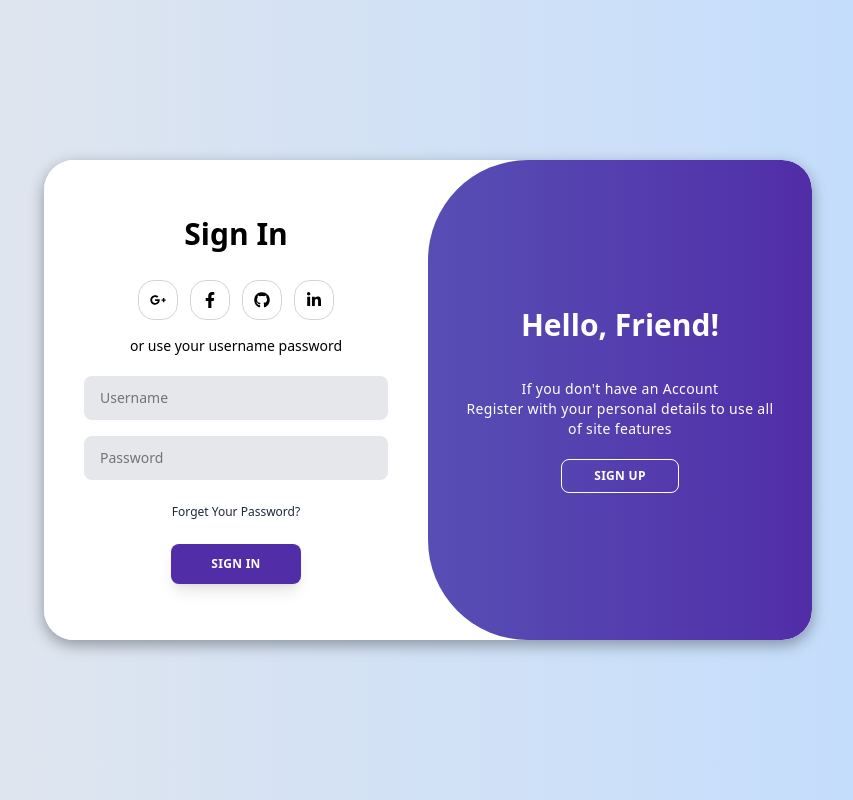
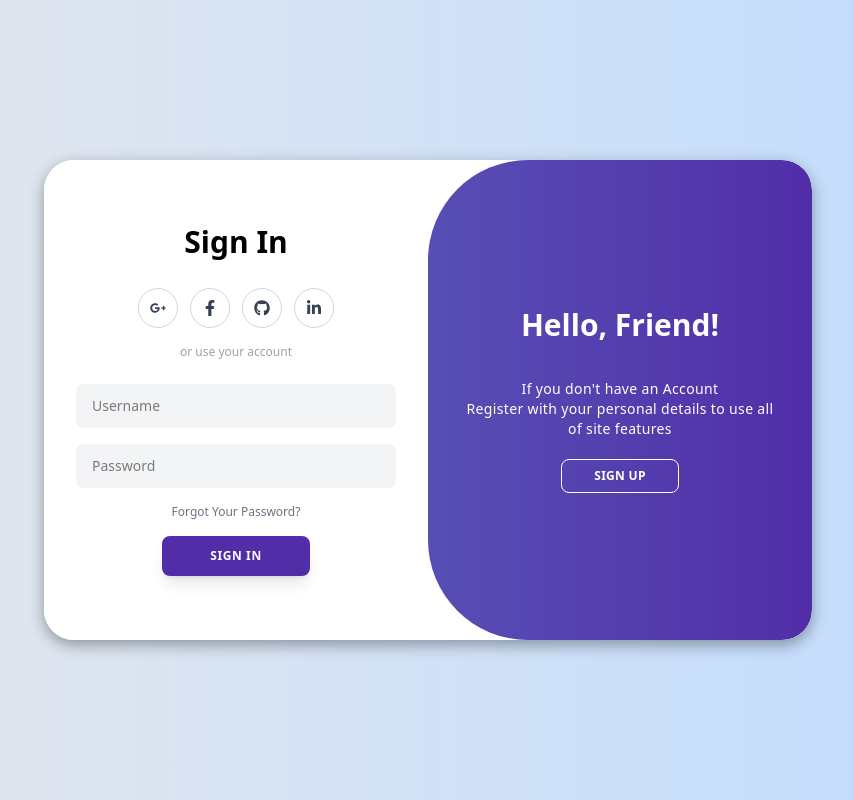
Before and after one commit to enamul-asad/quiz-app-frontend, a React (Vite) app: page / in a window 1280 px wide. Shown: the whole page, without its empty margins (212-1065 px from the left). Built offline with nearby package versions, Linux system fonts and the light colour scheme; no server answers.

Commit message:
some correct

```diff
--- a/src/components/auth/SignInForm.jsx
+++ b/src/components/auth/SignInForm.jsx
@@ -7,55 +7,84 @@ const SignInForm = ({ isActive, setIsActive }) => {
   const [username, setUsername] = useState('');
   const [password, setPassword] = useState('');
   const [error, setError] = useState('');
+  const [isLoading, setIsLoading] = useState(false); // <--- 1. New State
+
   const { login } = useAuth();
   const navigate = useNavigate();
 
   const handleSubmit = async (e) => {
     e.preventDefault();
     setError('');
-    const success = await login(username, password);
-    if (success) {
-      navigate('/dashboard');
-    } else {
-      setError('Invalid username or password');
+    setIsLoading(true); // <--- 2. Start Loading
+
+    try {
+        const success = await login(username, password);
+        if (success) {
+            navigate('/dashboard');
+        } else {
+            setError('Invalid username or password');
+        }
+    } catch (err) {
+        setError('Something went wrong. Please try again.');
+    } finally {
+        setIsLoading(false); // <--- 3. Stop Loading (always runs)
     }
   };
 
   return (
     <div className={`
-        /* Mobile: Standard stacking */
-        absolute top-0 left-0 w-full h-full transition-all duration-500 ease-in-out
-        ${isActive ? 'invisible opacity-0' : 'visible opacity-100 z-20'}
-
-        /* Desktop: Sliding logic overrides */
-        md:w-1/2 md:visible md:opacity-100
+        absolute top-0 left-0 w-full h-full transition-all duration-500 ease-in-out flex flex-col items-center
+        ${isActive ? 'invisible opacity-0 translate-y-10' : 'visible opacity-100 translate-y-0 z-20'}
+        md:w-1/2 md:visible md:opacity-100 md:translate-y-0
         ${isActive ? 'md:translate-x-full md:opacity-0 md:invisible' : ''}
     `}>
-      <form onSubmit={handleSubmit} className="bg-white flex items-center justify-center flex-col h-full px-8 md:px-10 text-center">
+      <form onSubmit={handleSubmit} className="bg-white flex flex-col items-center justify-center h-full px-8 w-full max-w-sm">
+
         <h1 className="font-bold text-3xl mb-3">Sign In</h1>
 
+        {/* Social Icons */}
         <div className="flex space-x-3 my-4">
-          <a href="#" className="border border-gray-300 rounded-2xl w-10 h-10 flex items-center justify-center hover:bg-gray-100"><FaGooglePlusG /></a>
-          <a href="#" className="border border-gray-300 rounded-2xl w-10 h-10 flex items-center justify-center hover:bg-gray-100"><FaFacebookF /></a>
-          <a href="#" className="border border-gray-300 rounded-2xl w-10 h-10 flex items-center justify-center hover:bg-gray-100"><FaGithub /></a>
-          <a href="#" className="border border-gray-300 rounded-2xl w-10 h-10 flex items-center justify-center hover:bg-gray-100"><FaLinkedinIn /></a>
+          <a href="#" className="border border-gray-300 rounded-full w-10 h-10 flex items-center justify-center hover:bg-gray-100 transition-colors text-gray-700"><FaGooglePlusG /></a>
+          <a href="#" className="border border-gray-300 rounded-full w-10 h-10 flex items-center justify-center hover:bg-gray-100 transition-colors text-gray-700"><FaFacebookF /></a>
+          <a href="#" className="border border-gray-300 rounded-full w-10 h-10 flex items-center justify-center hover:bg-gray-100 transition-colors text-gray-700"><FaGithub /></a>
+          <a href="#" className="border border-gray-300 rounded-full w-10 h-10 flex items-center justify-center hover:bg-gray-100 transition-colors text-gray-700"><FaLinkedinIn /></a>
         </div>
 
-        <span className="text-sm mb-3">or use your username password</span>
+        <span className="text-xs text-gray-400 mb-4">or use your account</span>
 
-        {error && <div className="bg-red-100 text-red-600 text-xs p-2 rounded w-full mb-2">{error}</div>}
+        {error && <div className="bg-red-50 text-red-500 text-xs p-2 rounded w-full mb-3 text-center border border-red-100">{error}</div>}
 
-        <input type="text" placeholder="Username" value={username} onChange={(e) => setUsername(e.target.value)} required className="bg-gray-200 border-none my-2 py-3 px-4 text-sm rounded-lg w-full outline-none" />
-        <input type="password" placeholder="Password" value={password} onChange={(e) => setPassword(e.target.value)} required className="bg-gray-200 border-none my-2 py-3 px-4 text-sm rounded-lg w-full outline-none" />
+        <input type="text" placeholder="Username" value={username} onChange={(e) => setUsername(e.target.value)} required className="bg-gray-100 border-none my-2 py-3 px-4 text-sm rounded-lg w-full outline-none focus:ring-2 focus:ring-[#512da8]/50 transition-all" />
+        <input type="password" placeholder="Password" value={password} onChange={(e) => setPassword(e.target.value)} required className="bg-gray-100 border-none my-2 py-3 px-4 text-sm rounded-lg w-full outline-none focus:ring-2 focus:ring-[#512da8]/50 transition-all" />
 
-        <Link to="/forgot-password" className="text-gray-800 text-xs mt-4 mb-2 hover:text-[#512da8] font-medium">Forget Your Password?</Link>
+        <Link to="/forgot-password" className="text-gray-500 text-xs mt-2 mb-4 hover:text-[#512da8] font-medium transition-colors">
+          Forgot Your Password?
+        </Link>
 
-        <button type="submit" className="bg-[#512da8] text-white text-xs py-3 px-10 rounded-lg font-semibold uppercase tracking-wide mt-4 shadow-lg">Sign In</button>
+        {/* 4. Updated Button with Spinner */}
+        <button
+            type="submit"
+            disabled={isLoading}
+            className={`bg-[#512da8] text-white text-xs py-3 px-12 rounded-lg font-bold uppercase tracking-wider shadow-lg hover:bg-[#4527a0] transition-transform active:scale-95 flex items-center justify-center
+                ${isLoading ? 'opacity-70 cursor-not-allowed' : ''}
+            `}
+        >
+          {isLoading ? (
+            <>
+              <svg className="animate-spin -ml-1 mr-2 h-4 w-4 text-white" xmlns="http://www.w3.org/2000/svg" fill="none" viewBox="0 0 24 24">
+                <circle className="opacity-25" cx="12" cy="12" r="10" stroke="currentColor" strokeWidth="4"></circle>
+                <path className="opacity-75" fill="currentColor" d="M4 12a8 8 0 018-8V0C5.373 0 0 5.373 0 12h4zm2 5.291A7.962 7.962 0 014 12H0c0 3.042 1.135 5.824 3 7.938l3-2.647z"></path>
+              </svg>
+              Signing In...
+            </>
+          ) : (
+            "Sign In"
+          )}
+        </button>
 
-        {/* MOBILE ONLY SWITCH */}
-        <div className="mt-6 md:hidden">
-            <p className="text-sm">Don't have an account?</p>
-            <button type="button" onClick={() => setIsActive(true)} className="text-[#512da8] font-bold text-sm mt-1">Sign Up Here</button>
+        <div className="mt-8 md:hidden flex flex-col items-center w-full pt-4 border-t border-gray-100">
+            <p className="text-xs text-gray-400 mb-2">Don't have an account?</p>
+            <button type="button" onClick={() => setIsActive(true)} className="text-[#512da8] font-bold text-xs border border-[#512da8] px-6 py-2 rounded-full hover:bg-[#512da8] hover:text-white transition-all">Create Account</button>
         </div>
       </form>
     </div>
--- a/src/components/auth/SignUpForm.jsx
+++ b/src/components/auth/SignUpForm.jsx
@@ -5,7 +5,8 @@ import api from '../../services/api';
 const SignUpForm = ({ isActive, setIsActive }) => {
   const [formData, setFormData] = useState({ username: '', email: '', password: '' });
   const [error, setError] = useState('');
-  const [success, setSuccess] = useState(''); // <--- 1. New Success State
+  const [success, setSuccess] = useState('');
+  const [isLoading, setIsLoading] = useState(false); // <--- 1. New State
 
   const handleChange = (e) => {
     setFormData({ ...formData, [e.target.name]: e.target.value });
@@ -15,18 +16,16 @@ const SignUpForm = ({ isActive, setIsActive }) => {
     e.preventDefault();
     setError('');
     setSuccess('');
+    setIsLoading(true); // <--- 2. Start Loading
 
     try {
       await api.post('register/', formData);
+      setSuccess("Account created successfully! Redirecting To Login Page...");
 
-      // 2. Show Success Message
-      setSuccess("Account created successfully! Redirecting to login...");
-
-      // 3. Wait 2 seconds, then switch to Sign In view automatically
       setTimeout(() => {
-        setIsActive(false); // Switch to Login
-        setSuccess('');     // Clear message
-        setFormData({ username: '', email: '', password: '' }); // Reset form
+        setIsActive(false);
+        setSuccess('');
+        setFormData({ username: '', email: '', password: '' });
       }, 2000);
 
     } catch (err) {
@@ -35,22 +34,21 @@ const SignUpForm = ({ isActive, setIsActive }) => {
       } else {
         setError("Registration failed. Please try again.");
       }
+    } finally {
+      setIsLoading(false); // <--- 3. Stop Loading
     }
   };
 
   return (
     <div className={`
         absolute top-0 left-0 w-full h-full transition-all duration-500 ease-in-out flex flex-col items-center
-        /* Mobile Visibility */
         ${isActive ? 'visible opacity-100 translate-y-0 z-20' : 'invisible opacity-0 translate-y-10'}
-
-        /* Desktop Overrides */
         md:w-1/2 md:left-0 md:translate-y-0
         ${isActive ? 'md:translate-x-full md:opacity-100 md:visible md:z-5' : 'md:opacity-0 md:z-1'}
     `}>
       <form onSubmit={handleSubmit} className="bg-white flex flex-col items-center justify-center h-full px-8 w-full max-w-sm">
 
-        <h1 className="font-bold text-3xl mb-3 hidden md:block">Create Account</h1>
+        <h1 className="font-bold text-3xl mb-3 ">Create Account</h1>
 
         <div className="flex space-x-3 my-4">
             <a href="#" className="border border-gray-300 rounded-full w-10 h-10 flex items-center justify-center hover:bg-gray-100 transition-colors text-gray-700"><FaGooglePlusG /></a>
@@ -61,42 +59,39 @@ const SignUpForm = ({ isActive, setIsActive }) => {
 
         <span className="text-xs text-gray-400 mb-4">or use your email</span>
 
-        {/* Error Message */}
-        {error && (
-            <div className="bg-red-50 text-red-500 text-xs p-2 rounded w-full mb-3 text-center border border-red-100">
-                {error}
-            </div>
-        )}
-
-        {/* --- SUCCESS MESSAGE (New) --- */}
-        {success && (
-            <div className="bg-green-50 text-green-600 text-xs p-2 rounded w-full mb-3 text-center border border-green-100 font-medium">
-                {success}
-            </div>
-        )}
+        {error && <div className="bg-red-50 text-red-500 text-xs p-2 rounded w-full mb-3 text-center border border-red-100">{error}</div>}
+        {success && <div className="bg-green-50 text-green-600 text-xs p-2 rounded w-full mb-3 text-center border border-green-100 font-medium">{success}</div>}
 
         <input type="text" name="username" placeholder="Username" value={formData.username} onChange={handleChange} required className="bg-gray-100 border-none my-2 py-3 px-4 text-sm rounded-lg w-full outline-none focus:ring-2 focus:ring-[#512da8]/50 transition-all" />
         <input type="email" name="email" placeholder="Email" value={formData.email} onChange={handleChange} required className="bg-gray-100 border-none my-2 py-3 px-4 text-sm rounded-lg w-full outline-none focus:ring-2 focus:ring-[#512da8]/50 transition-all" />
         <input type="password" name="password" placeholder="Password" value={formData.password} onChange={handleChange} required className="bg-gray-100 border-none my-2 py-3 px-4 text-sm rounded-lg w-full outline-none focus:ring-2 focus:ring-[#512da8]/50 transition-all" />
 
+        {/* 4. Updated Button */}
         <button
             type="submit"
-            disabled={!!success} // Disable button while redirecting
-            className={`bg-[#512da8] text-white text-xs py-3 px-12 rounded-lg font-bold uppercase tracking-wider shadow-lg hover:bg-[#4527a0] mt-4 transition-transform active:scale-95 ${success ? 'opacity-50 cursor-not-allowed' : ''}`}
+            disabled={isLoading || !!success}
+            className={`bg-[#512da8] text-white text-xs py-3 px-12 rounded-lg font-bold uppercase tracking-wider shadow-lg hover:bg-[#4527a0] mt-4 transition-transform active:scale-95 flex items-center justify-center
+                ${(isLoading || success) ? 'opacity-70 cursor-not-allowed' : ''}
+            `}
         >
-          {success ? 'Success!' : 'Sign Up'}
+          {isLoading ? (
+             <>
+               <svg className="animate-spin -ml-1 mr-2 h-4 w-4 text-white" xmlns="http://www.w3.org/2000/svg" fill="none" viewBox="0 0 24 24">
+                 <circle className="opacity-25" cx="12" cy="12" r="10" stroke="currentColor" strokeWidth="4"></circle>
+                 <path className="opacity-75" fill="currentColor" d="M4 12a8 8 0 018-8V0C5.373 0 0 5.373 0 12h4zm2 5.291A7.962 7.962 0 014 12H0c0 3.042 1.135 5.824 3 7.938l3-2.647z"></path>
+               </svg>
+               Creating Account...
+             </>
+          ) : success ? (
+             'Success!'
+          ) : (
+             'Sign Up'
+          )}
         </button>
 
-        {/* --- MOBILE TOGGLE BUTTON --- */}
         <div className="mt-8 md:hidden flex flex-col items-center w-full pt-4 border-t border-gray-100">
             <p className="text-xs text-gray-400 mb-2">Already have an account?</p>
-            <button
-                type="button"
-                onClick={() => setIsActive(false)}
-                className="text-[#512da8] font-bold text-xs border border-[#512da8] px-6 py-2 rounded-full hover:bg-[#512da8] hover:text-white transition-all"
-            >
-                Log In
-            </button>
+            <button type="button" onClick={() => setIsActive(false)} className="text-[#512da8] font-bold text-xs border border-[#512da8] px-6 py-2 rounded-full hover:bg-[#512da8] hover:text-white transition-all">Log In</button>
         </div>
       </form>
     </div>
```
Also changed, not shown: src/components/dashboard/Leaderboard.jsx (+39 -39 lines).
